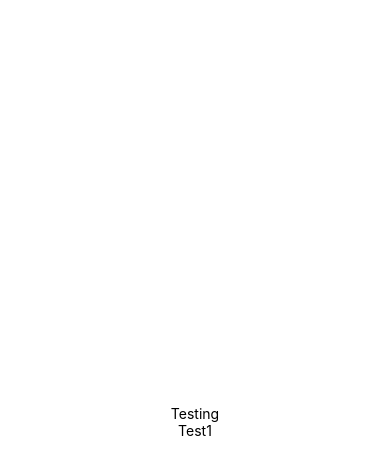
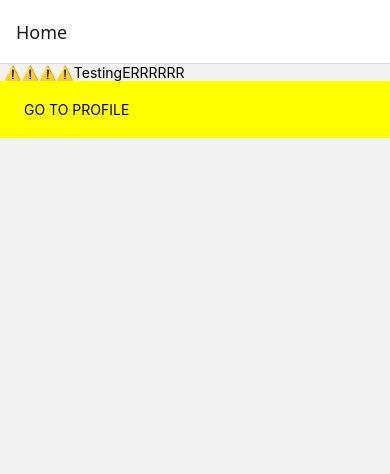
Before and after one commit to cl1ntdev/Estrellanes, a React Native app: screen / in a window 390 px wide. Shown: the top 474 px of the page. Built offline with nearby package versions, Linux system fonts and the light colour scheme.

Commit message:
feat: screens utils

```diff
--- a/App.tsx
+++ b/App.tsx
@@ -1,14 +1,12 @@
 
 import { StyleSheet } from 'react-native';
 import { SafeAreaProvider } from 'react-native-safe-area-context';
-import HomeScreen from './src/screens/HomeScreen';
-import ProfileScreen from './src/screens/ProfileScreen';
+import AppNav from './src/navigations'
 
 function App() {
   return (
     <SafeAreaProvider style={styles.container}>
-      <HomeScreen />
-      <ProfileScreen />
+      <AppNav />
     </SafeAreaProvider>
   );
 }
@@ -16,9 +14,9 @@ function App() {
 const styles = StyleSheet.create({
   container: {
     flex: 1,                // Takes up the full screen height
-    backgroundColor: '#fff', // White background
-    justifyContent: 'center', // Centers content vertically
-    alignItems: 'center',     // Centers content horizontally
+    // backgroundColor: '#fff', // White background
+    // justifyContent: 'center', // Centers content vertically
+    // alignItems: 'center',     // Centers content horizontally
   },
 });
 
--- a/package.json
+++ b/package.json
@@ -12,8 +12,10 @@
   "dependencies": {
     "@react-native/new-app-screen": "0.83.1",
     "@react-navigation/native": "^7.1.28",
+    "@react-navigation/stack": "^7.7.1",
     "react": "19.2.0",
     "react-native": "0.83.1",
+    "react-native-gesture-handler": "^2.30.0",
     "react-native-safe-area-context": "^5.6.2",
     "react-native-screens": "^4.20.0"
   },
--- /dev/null
+++ b/src/navigations/index.js
@@ -0,0 +1,24 @@
+import { createStackNavigator } from '@react-navigation/stack';
+const Stack = createStackNavigator();
+import { NavigationContainer } from '@react-navigation/native';
+
+import HomeScreen from '../screens/HomeScreen'
+import ProfileScreen from '../screens/ProfileScreen'
+import { ROUTES } from '../utils';
+
+const MainNavigation = () => {
+  return (
+    <Stack.Navigator initialRouteName={ROUTES.HOME}>
+      <Stack.Screen name={ROUTES.HOME} component={HomeScreen} />
+      <Stack.Screen name={ROUTES.PROFILE} component={ProfileScreen} />
+    </Stack.Navigator>
+  )
+}
+
+export default function AppNav() {
+  return (
+    <NavigationContainer>
+      <MainNavigation />
+    </NavigationContainer>
+  )
+}
--- a/src/screens/HomeScreen.js
+++ b/src/screens/HomeScreen.js
@@ -1,10 +1,24 @@
 import React from 'react';
-import { View, Text, StyleSheet } from 'react-native';
+import { Image,View, Text, StyleSheet, TouchableOpacity } from 'react-native';
+import { IMG } from '../utils'
+import { useNavigation } from '@react-navigation/native';
+import { ROUTES } from '../utils';
+// use navigation
 
 export default function HomeScreen() {
+  const navigate = useNavigation()
   return (
     <View >
-      <Text>Testing</Text>
+      {/* <Image source={IMG.LOGO} style={{ width: 100, height: 100 }} />*/}
+      <Text style={{ color: 'black' }}> ⚠️⚠️⚠️⚠️TestingERRRRRR </Text>
+
+      <TouchableOpacity style={{ padding: 20, backgroundColor: 'yellow', color: 'white' }}
+        onPress={()=>navigate.navigate(ROUTES.PROFILE)}
+      >
+        <Text> GO TO PROFILE </Text>
+      </TouchableOpacity>
+
+
     </View>
   );
 }
--- /dev/null
+++ b/src/utils/images.js
@@ -0,0 +1,3 @@
+export default {
+  LOGO: "https://www.google.com/url?sa=t&source=web&rct=j&url=https%3A%2F%2Fwww.vecteezy.com%2Ffree-photos%2Fimage&ved=0CBYQjRxqFwoTCMikoIyyy5IDFQAAAAAdAAAAABAH&opi=89978449"
+}
--- /dev/null
+++ b/src/utils/index.js
@@ -0,0 +1,2 @@
+export { default as ROUTES } from './routes'
+export { default as IMG } from './images'
--- /dev/null
+++ b/src/utils/routes.js
@@ -0,0 +1,5 @@
+export default {
+  // [Object]: Attribute
+  HOME: "Home",
+  PROFILE: "Profile"
+}
```
Also changed, not shown: 1 other file (tests, documents, lock files or other folders).
